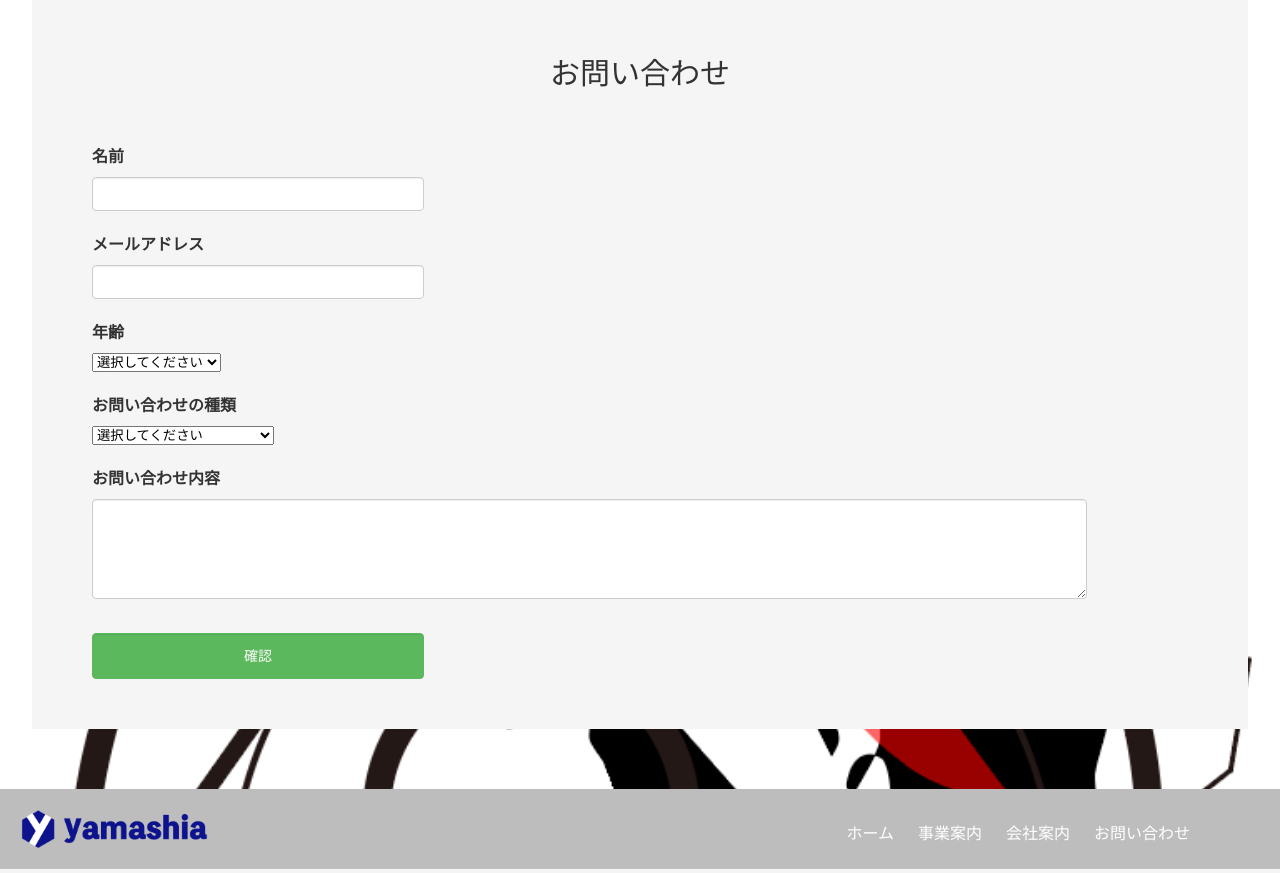
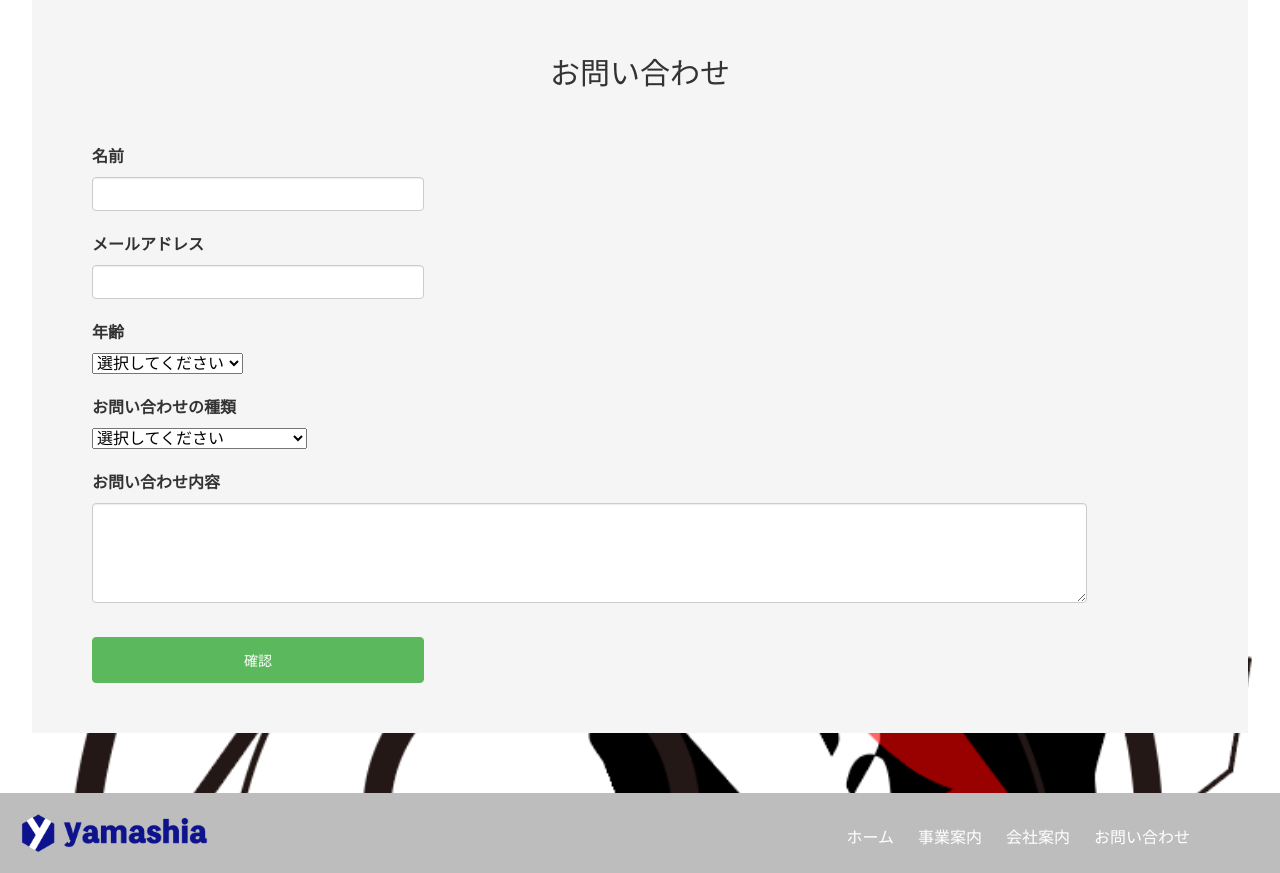
Before and after one commit to yamashia/yamashia, a PHP site: page /contact/contact.php in a window 1280 px wide. Shown: the part 934-1807 px from the top of the page. Run offline with PHP 8.4, Linux system fonts and the light colour scheme; some libraries are stand-ins or nearby versions.

Commit message:
Add files via upload

```diff
--- a/yamashia.co.jp/BuisinessInfo/BuisinessInfo.php
+++ b/yamashia.co.jp/BuisinessInfo/BuisinessInfo.php
@@ -2,7 +2,7 @@
 <html>
   <head>
     <meta charset="utf-8">
-    <meta name="viewport" content="width=device-width, initial-scale=1.0">
+    <meta name="viewport" content="width=device-width,initial-scale=1.0,minimum-scale=1.0,maximum-scale=1.0,user-scalable=no">
     <title>株式会社ヤマシア</title>
     <link rel="stylesheet" href="../css/stylesheet.css">
   	<link rel="stylesheet" href="../css/responsive.css">
--- a/yamashia.co.jp/CompanyBrochure/CompanyBrochure.php
+++ b/yamashia.co.jp/CompanyBrochure/CompanyBrochure.php
@@ -2,7 +2,7 @@
 <html>
   <head>
     <meta charset="utf-8">
-    <meta name="viewport" content="width=device-width, initial-scale=1.0">
+    <meta name="viewport" content="width=device-width,initial-scale=1.0,minimum-scale=1.0,maximum-scale=1.0,user-scalable=no">
     <title>株式会社ヤマシア</title>
     <link rel="stylesheet" href="../css/stylesheet.css">
   	<link rel="stylesheet" href="../css/responsive.css">
--- a/yamashia.co.jp/contact/contact.php
+++ b/yamashia.co.jp/contact/contact.php
@@ -2,7 +2,7 @@
 <html>
   <head>
     <meta charset="utf-8">
-    <meta name="viewport" content="width=device-width, initial-scale=1.0">
+    <meta name="viewport" content="width=device-width,initial-scale=1.0,minimum-scale=1.0,maximum-scale=1.0,user-scalable=no">
     <title>株式会社ヤマシア</title>
     <link rel="stylesheet" href="../css/stylesheet.css">
   	<link rel="stylesheet" href="../css/responsive.css">
@@ -115,28 +115,23 @@
       <div class="form-title">お問い合わせ</div>
       <form method="post" action="Confirmation.php">
         <div class="form-item">名前</div>
-        <input type="text" name="name">
+        <input class="font-size" type="text" name="name">
         <div class="form-item">メールアドレス</div>
-        <input type="text" name="email">
-
-
+        <input class="font-size" type="text" name="email">
         <div class="form-item">年齢</div>
-        <select name="age">
+        <select class="font-size" name="age">
           <option value="未選択">選択してください</option>
-          <!-- for文を用いて6歳から100歳までをoptionで選べるようにしましょう -->
           <?php
             for ($i = 16; $i <= 100; $i++) {
               echo "<option value='{$i}'>{$i}</option>";
             }
           ?>
         </select>
-
         <div class="form-item">お問い合わせの種類</div>
         <?php
           $types = array('採用に関するお問い合わせ','仕事に関するお問い合わせ','その他');
          ?>
-
-        <select name="category">
+        <select class="font-size" name="category">
           <option value="未選択">選択してください</option>
            <?php
              foreach ($types as $type) {
@@ -144,10 +139,8 @@
              }
            ?>
         </select>
-
         <div class="form-item">お問い合わせ内容</div>
-        <textarea name="content"></textarea>
-
+        <textarea class="font-size" name="content"></textarea>
         <input class="btn" type="submit" value="確認">
       </form>
     </div>
--- a/yamashia.co.jp/contact/thanks.php
+++ b/yamashia.co.jp/contact/thanks.php
@@ -2,7 +2,7 @@
 <html>
   <head>
     <meta charset="utf-8">
-    <meta name="viewport" content="width=device-width, initial-scale=1.0">
+    <meta name="viewport" content="width=device-width,initial-scale=1.0,minimum-scale=1.0,maximum-scale=1.0,user-scalable=no">
     <title>株式会社ヤマシア</title>
     <link rel="stylesheet" href="../css/stylesheet.css">
   	<link rel="stylesheet" href="../css/responsive.css">
--- a/yamashia.co.jp/css/responsive.css
+++ b/yamashia.co.jp/css/responsive.css
@@ -97,16 +97,12 @@
   }
 
 /*contact*/
-  .main {
-    min-width: inherit;
-  }
+input[type="text"] {
+  width: 50%;
+}
 
   .form-title {
    font-size: 25px;
-  }
-
-  input[type="text"] {
-   width: 60%;
   }
 
   .contact-title {
--- a/yamashia.co.jp/css/stylesheet.css
+++ b/yamashia.co.jp/css/stylesheet.css
@@ -513,35 +513,31 @@ input[type="text"] {
   padding: 6px 12px;
   box-shadow: inset 0 1px 1px rgba(0, 0, 0, .075);
   transition: border-color ease-in-out .15s, box-shadow ease-in-out .15s;
+  line-height: 1.428571429;
   font-size: 14px;
-  line-height: 1.428571429;
   color: #555;
 }
 
 input[type="submit"] {
   margin-top: 30px;
   width: 30%;
-  border: 1px solid #5cb85c;
   border-radius: 4px;
   padding: 12px;
-  box-shadow: inset 0 1px 1px rgba(0, 0, 0, .075);
+  color: white;
   font-size: 14px;
-  line-height: 1.428571429;
-  color: white;
   background-color: #5cb85c;
+  border: 1px solid #5cb85c;
 }
 
 input[type="button"] {
   margin-top: 30px;
   width: 30%;
-  border: 1px solid #5cb85c;
   border-radius: 4px;
   padding: 12px;
-  box-shadow: inset 0 1px 1px rgba(0, 0, 0, .075);
+  color: white;
   font-size: 14px;
-  line-height: 1.428571429;
-  color: white;
   background-color: #5cb85c;
+  border: 1px solid #5cb85c;
 }
 
 textarea {
@@ -552,9 +548,14 @@ textarea {
   padding: 6px 12px;
   box-shadow: inset 0 1px 1px rgba(0, 0, 0, .075);
   transition: border-color ease-in-out .15s, box-shadow ease-in-out .15s;
-  font-size: 14px;
   line-height: 1.428571429;
   color: #555;
+  font-size: 14px;
+}
+
+/*IOSズームさせないためのおまじない*/
+.font-size {
+  font-size: 16px;
 }
 
 .thanks-message h2 {
--- a/yamashia.co.jp/index.php
+++ b/yamashia.co.jp/index.php
@@ -2,7 +2,7 @@
 <html>
   <head>
     <meta charset="utf-8">
-    <meta name="viewport" content="width=device-width, initial-scale=1.0">
+    <meta name="viewport" content="width=device-width,initial-scale=1.0,minimum-scale=1.0,maximum-scale=1.0,user-scalable=no">
     <title>株式会社ヤマシア</title>
     <link rel="stylesheet" href="../css/stylesheet.css">
   	<link rel="stylesheet" href="../css/responsive.css">
```
Also changed, not shown: yamashia.co.jp/contact/Confirmation.php (+25 -1 lines).
